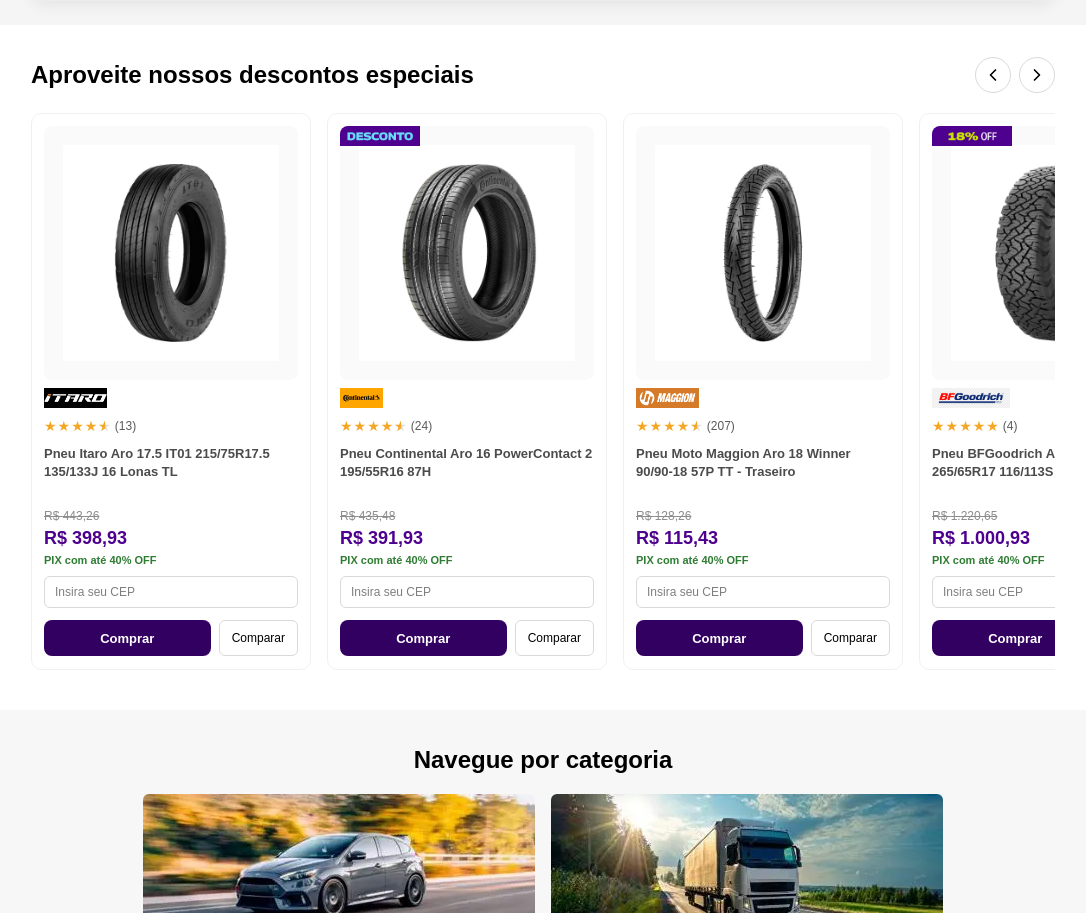
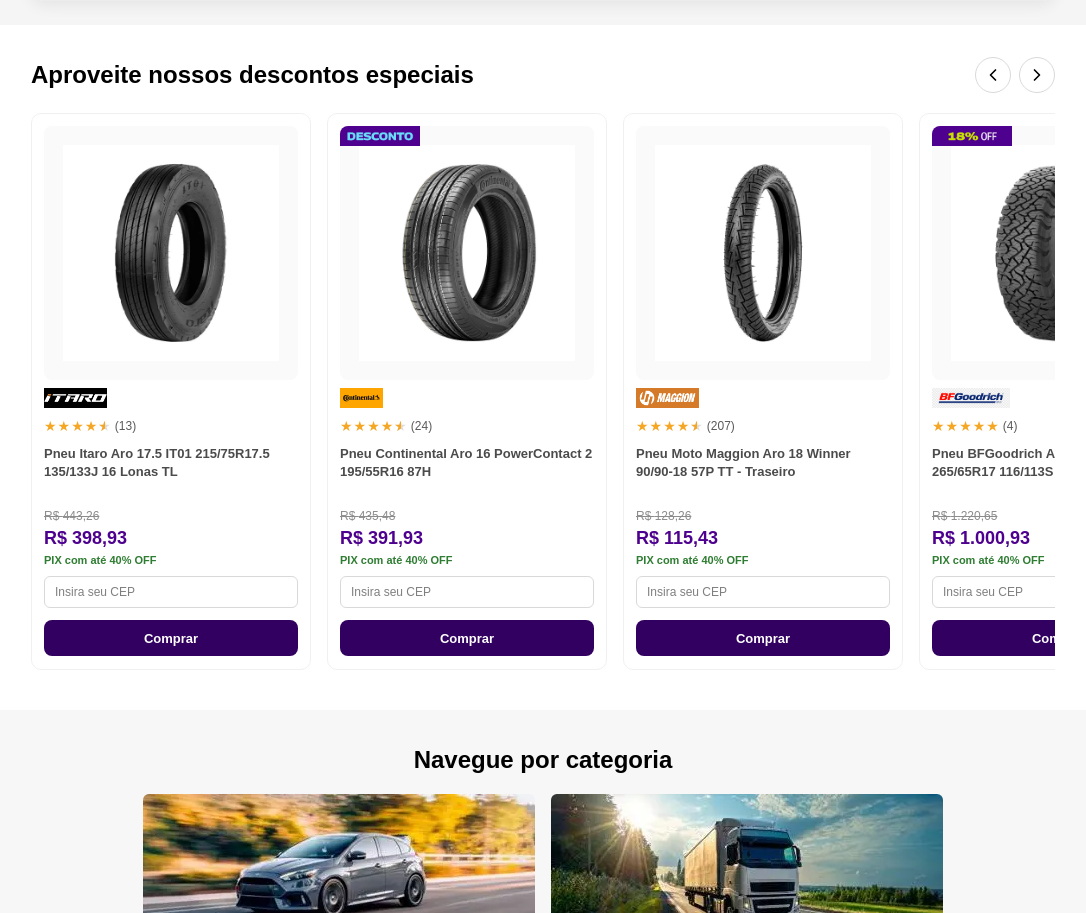
Before and after one commit to gustavooliveira2115-creator/pneustore, a Next.js app: page / in a window 1280 px wide. Shown: the part 851-1764 px from the top of the page, without its empty margins (97-1183 px from the left). Built offline with nearby package versions, Linux system fonts and the light colour scheme.

Commit message:
fix: remover botoes Comparar dos produtos (home e PDP)

```diff
--- a/src/app/page.tsx
+++ b/src/app/page.tsx
@@ -678,9 +678,6 @@
                     >
                       Comprar
                     </button>
-                    <button className="btn btn-outline" style={{ height: 36, fontSize: 12, padding: "0 12px" }}>
-                      Comparar
-                    </button>
                   </div>
                 </div>
               ))}
--- a/src/app/produto/[slug]/page.tsx
+++ b/src/app/produto/[slug]/page.tsx
@@ -373,11 +373,6 @@
                 <span>Comprar</span>
               </button>
             </div>
-
-            <button style={{ background: "none", border: "1px solid #d9d9d9", borderRadius: 8, padding: "8px 16px", fontSize: 13, color: "var(--color-textSecondary)", cursor: "pointer", display: "flex", alignItems: "center", gap: 6 }}>
-              <svg width="16" height="16" fill="none" viewBox="0 0 16 16"><path d="M2 4h12M2 8h12M2 12h12" stroke="currentColor" strokeWidth="1.5" strokeLinecap="round" /></svg>
-              Comparar produto
-            </button>
           </div>
         </div>
 
```
